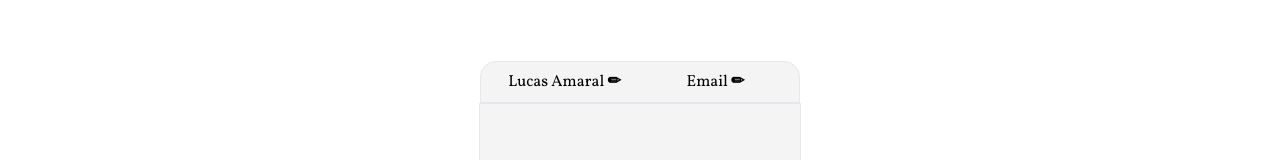
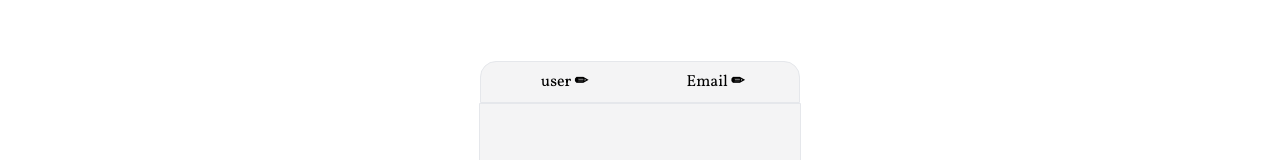
Before and after one commit to joaopedrosc250/e-commerce, a Next.js app: page /profile/1 in a window 1280 px wide. Shown: the part 217-377 px from the top of the page. Built offline with nearby package versions, Linux system fonts and the light colour scheme.

Commit message:
:wrench: minor-changes

```diff
--- a/src/app/profile/[id]/page.tsx
+++ b/src/app/profile/[id]/page.tsx
@@ -9,7 +9,7 @@ export default function Profile(props: any) {
       <Nav />
       <div className="flex flex-col justify-center items-center h-screen">
         <div className="bg-zinc-100 grid grid-cols-2 border rounded-t-2xl p-2 lg:w-1/4 xs:w-2/4 text-center">
-          <h2>Lucas Amaral  <span className="font-bold">✏</span></h2>
+          <h2>user  <span className="font-bold">✏</span></h2>
           <p>Email  <span className="font-bold">✏</span></p>
         </div>
         <div className="bg-zinc-100 border p-40 lg:w-1/4 xs:w-2/4 text-center rounded-b-2xl ">aaa</div>
```
